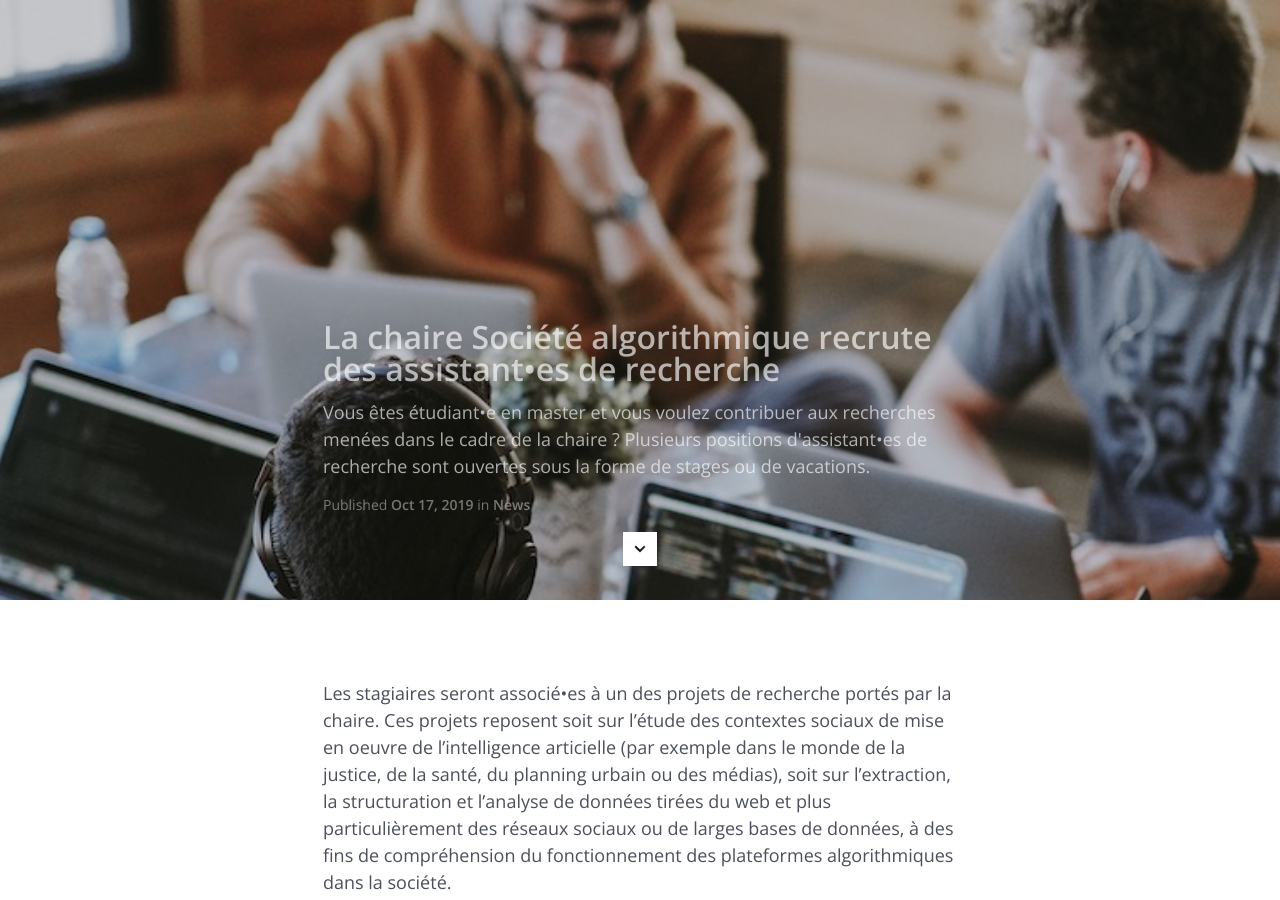
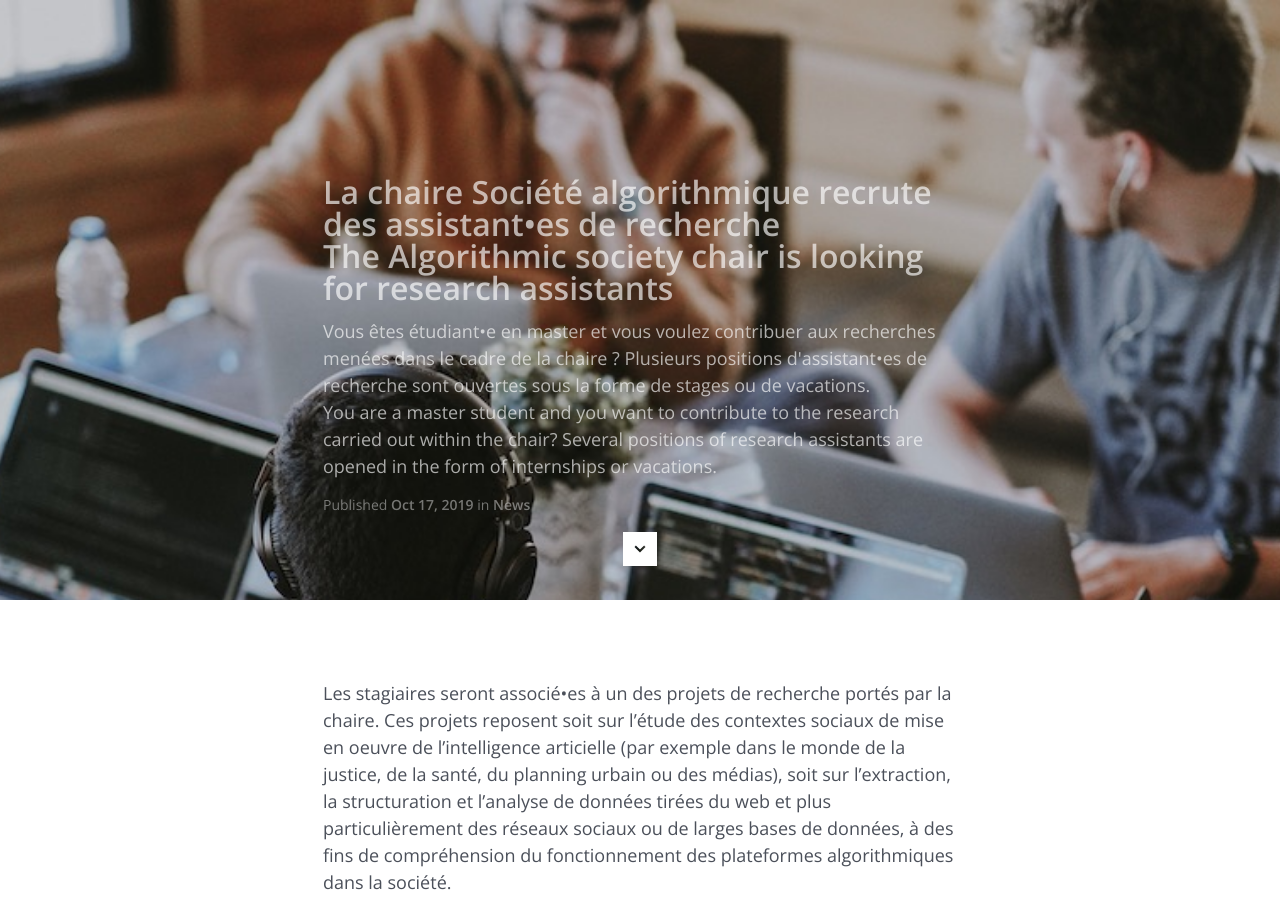
Before and after one commit to gillesbastin/algorithmicsociety, a Jekyll site: the page built from _posts/2019-10-17-La-chaire-recrute-des-assistants-de-recherche.md, in a window 1280 px wide and 900 px high. Built offline with Jekyll 4.4.1, drawn with Linux system fonts in a browser that asks for light colours.

Commit message:
Update 2019-10-17-La-chaire-recrute-des-assistants-de-recherche.md

```diff
--- a/_posts/2019-10-17-La-chaire-recrute-des-assistants-de-recherche.md
+++ b/_posts/2019-10-17-La-chaire-recrute-des-assistants-de-recherche.md
@@ -1,12 +1,12 @@
 ---
 
 layout:			default
-title:  		"La chaire Société algorithmique recrute des assistant•es de recherche"
+title:  		"La chaire Société algorithmique recrute des assistant•es de recherche<br>The Algorithmic society chair is looking for research assistants"
 type:			  post
 navigation: false
 
 date:   		2019-10-17
-excerpt: 		"Vous êtes étudiant•e en master et vous voulez contribuer aux recherches menées dans le cadre de la chaire ? Plusieurs positions d'assistant•es de recherche sont ouvertes sous la forme de stages ou de vacations."
+excerpt: 		"Vous êtes étudiant•e en master et vous voulez contribuer aux recherches menées dans le cadre de la chaire ? Plusieurs positions d'assistant•es de recherche sont ouvertes sous la forme de stages ou de vacations.<br>You are a master student and you want to contribute to the research carried out within the chair? Several positions of research assistants are opened in the form of internships or vacations."
 categories:   News
 gradient: 		3
 image: 			  header-1.jpg
```
